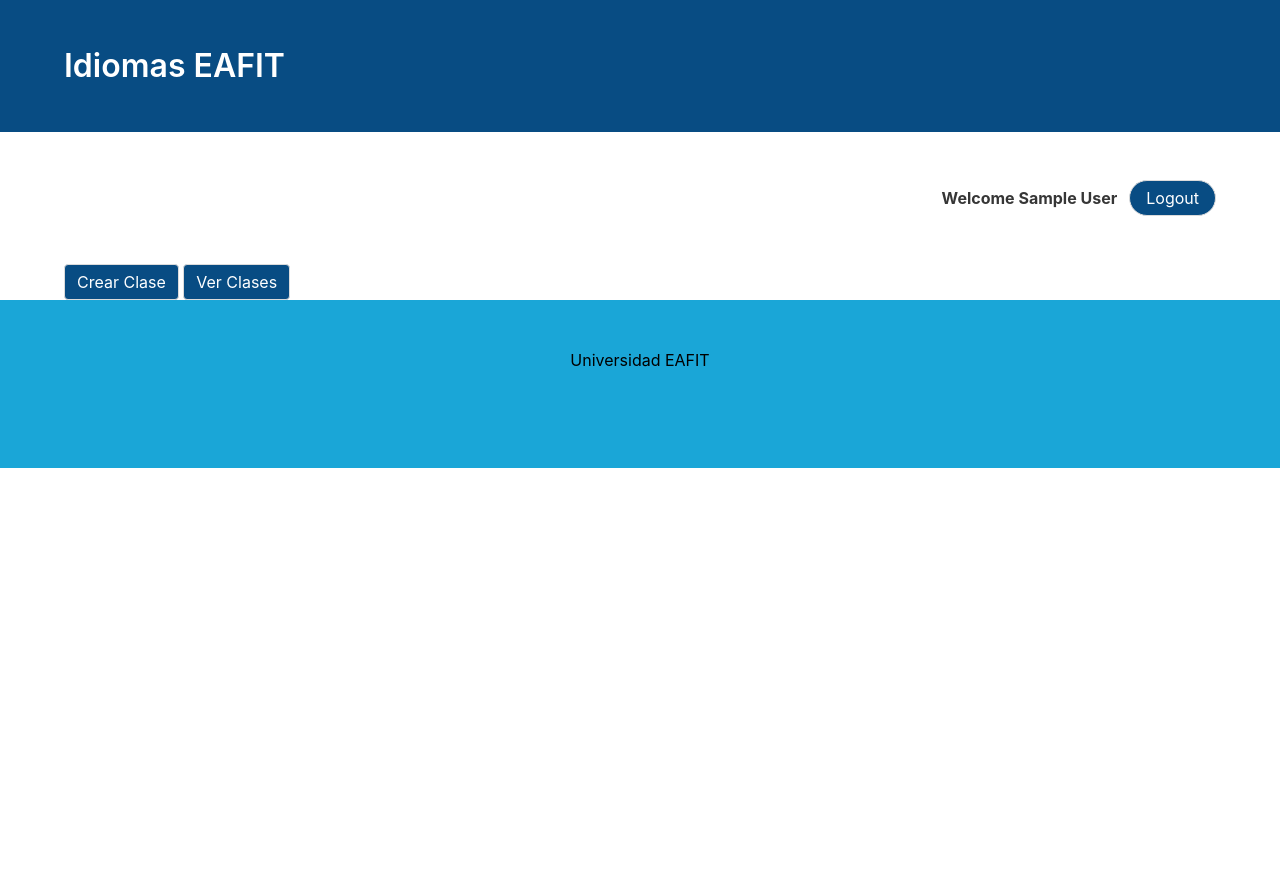
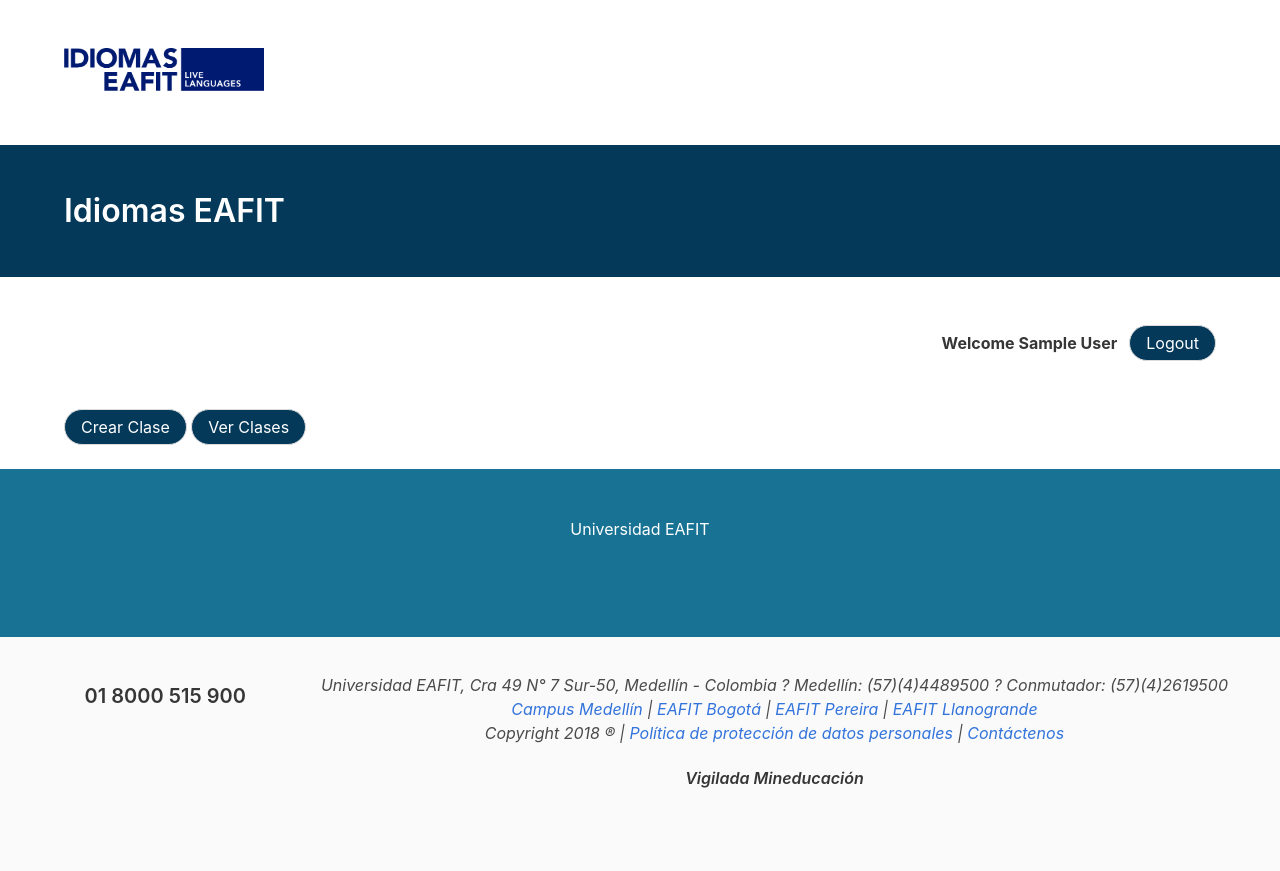
Before and after one commit to cgavir29/viper, a Django app: page /coordinator/ in a window 1280 px wide. Before the commit the page ends 468 px from the top, so only its background shows below. Run offline with Django 3.2, Linux system fonts and the light colour scheme; the visitor is signed in with stand-in values (Sample User, id 1); some web fonts are replaced.

Commit message:
Se implemento la busqueda de clases para coordinadores y se hizo mejoras en la parte visual

```diff
--- a/python/viperEAFIT/academics/models.py
+++ b/python/viperEAFIT/academics/models.py
@@ -40,7 +40,10 @@
         unique_together = ('name', 'subprogram')
 
     def __str__(self):
-        return f'{self.subprogram} : {self.name}'
+        return self.name
+
+    # def __str__(self):
+    #     return f'{self.subprogram} : {self.name}'
 
 
 class Class(models.Model):
--- a/python/viperEAFIT/static/css/base.css
+++ b/python/viperEAFIT/static/css/base.css
@@ -1,5 +1,5 @@
 section.eafit {
-    background-color:  rgb(8, 76, 131);
+    background-color:  rgb(4, 57, 90);
 }
 
 h1.eafit {
@@ -7,19 +7,28 @@
 }
 
 button.eafit {
-    background-color: rgb(8, 76, 131);
+    background-color: rgb(4, 57, 90);
+    color: white;
+}
+
+button.light-eafit {
+    background-color: rgb(26, 166, 215);
     color: white;
 }
 
 a.button.eafit {
-    background-color: rgb(8, 76, 131);
+    background-color: rgb(4, 57, 90);
     color: white;
 }
 
 footer.eafit {
-    background-color: rgb(26, 166, 215)
+    background-color: rgb(24, 114, 148);
 }
 
 footer p {
-    color: black;
+    color: white;
 }
+
+footer.eafit-info {
+    background-attachment: rgb(238, 238, 238);
+}
--- a/python/viperEAFIT/templates/accounts/coordinator.html
+++ b/python/viperEAFIT/templates/accounts/coordinator.html
@@ -2,8 +2,9 @@
 
 {% block content %}
 <div class="container">
-    <a href="{% url 'academics:create_class' %}" class="button eafit">Crear Clase</a>
-    <a href="{% url 'academics:class_list' %}" class="button eafit">Ver Clases</a>
+    <a href="{% url 'academics:create_class' %}" class="button is-rounded eafit">Crear Clase</a>
+    <a href="{% url 'academics:class_list' %}" class="button is-rounded eafit">Ver Clases</a>
 </div>
+<br>
 
 {% endblock %}
--- a/python/viperEAFIT/templates/base.html
+++ b/python/viperEAFIT/templates/base.html
@@ -22,6 +22,17 @@
 
 <body>
     <!-- Top Bar -->
+    <section class="hero">
+        <div class="hero-body">
+            <div class="container">
+                <a href="{% url 'accounts:login' %}">
+                <img src="{% static 'img/logo_idiomas_eafit.png' %}" alt="Idiomas EAFIT" height="45" width="200"
+                    class="brand_img">
+            </a>
+            </div>
+        </div>
+    </section>
+
     <section class="hero eafit">
         <div class="hero-body">
             <div class="container">
@@ -32,7 +43,7 @@
 
     <!-- Nav Bar -->
     {% if user.is_authenticated %}
-        {% include 'partials/_navbar.html' %}
+    {% include 'partials/_navbar.html' %}
     {% endif %}
 
 
@@ -45,4 +56,5 @@
     {% include 'partials/_footer.html' %}
 
 </body>
+
 </html>
--- a/python/viperEAFIT/templates/partials/_footer.html
+++ b/python/viperEAFIT/templates/partials/_footer.html
@@ -1,5 +1,31 @@
+{% load static %}
+
 <footer class="footer eafit">
     <div class="content has-text-centered">
         <p>Universidad EAFIT</p>
     </div>
 </footer>
+
+<footer class="footer eafit-info">
+    <div class="container">
+        <div class="columns">
+            <div class="column">
+                <div class="title is-5"> <span class="fa fa-phone"></span><strong> 01 8000 515 900 </strong></div>
+            </div>
+            <address class="has-text-centered">
+                Universidad EAFIT, Cra 49 N° 7 Sur-50, Medellín - Colombia ? Medellín: (57)(4)4489500 ? Conmutador:
+                (57)(4)2619500<br>
+                <a class="Footer-link" target="_blank" href="http://www.eafit.edu.co/campus-eafit">Campus Medellín</a> |
+                <a target="_blank" class="Footer-link" href="http://www.eafit.edu.co/bogota">EAFIT Bogotá</a> | <a
+                    target="_blank" class="Footer-link" href="http://www.eafit.edu.co/pereira">EAFIT Pereira</a> | <a
+                    target="_blank" class="Footer-link" href="http://www.eafit.edu.co/llanogrande">EAFIT
+                    Llanogrande</a><br>
+                Copyright 2018 ® | <a target="_blank" class="Footer-link"
+                    href="http://www.eafit.edu.co/datospersonales">Política de protección de datos personales</a> | <a
+                    class="Footer-link" href="mailto:ei@eafit.edu.co">Contáctenos</a>
+                    <br><br>
+                <h3 class="title is-6">Vigilada Mineducación</h3>
+            </address>
+        </div>
+    </div>
+</footer>
```
Also changed, not shown: python/viperEAFIT/academics/views.py (+12 -8 lines), python/viperEAFIT/static/css/admin.css (+6 -6 lines), python/viperEAFIT/templates/academics/class_form.html (+4 -4 lines), python/viperEAFIT/templates/academics/class_list.html (+17 -7 lines).
